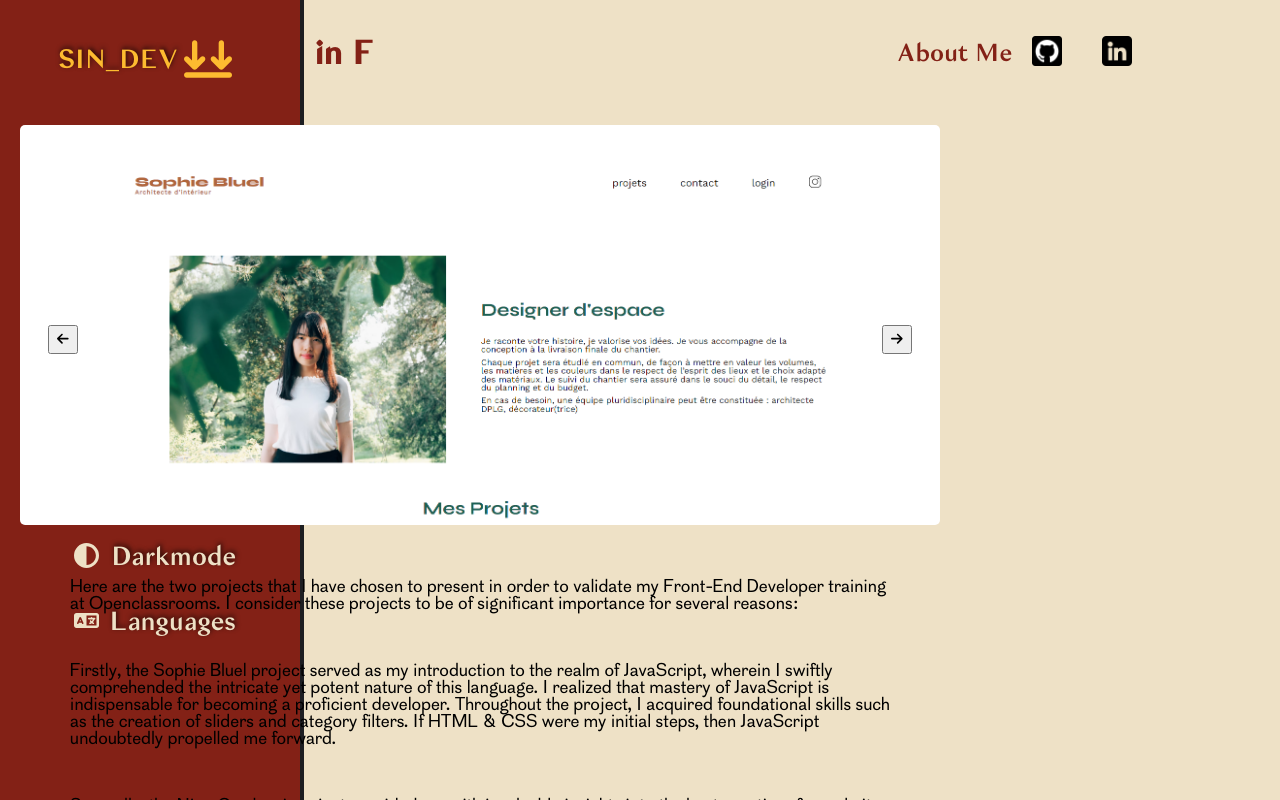
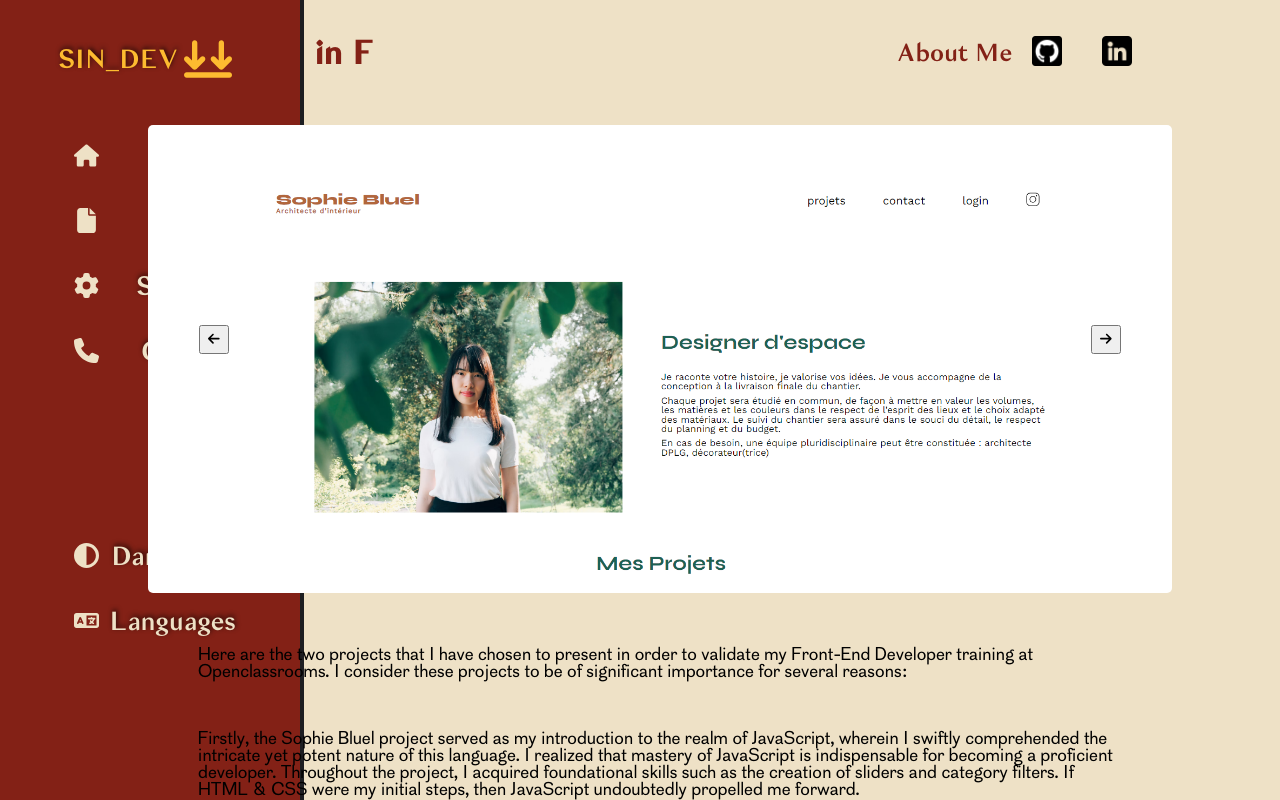
Before and after one commit to UdotBdot/Openclassrooms_P12_Portfolio, a React (Vite) app: page /works in a window 1280 px wide. Shown: the top 800 px of the page. Built offline with nearby package versions, Linux system fonts and the light colour scheme.

Commit message:
FIX: pt2

```diff
--- a/src/components/MainWorks/MainWorks.jsx
+++ b/src/components/MainWorks/MainWorks.jsx
@@ -33,9 +33,10 @@ function MainWorks() {
   return (
     <>
     {isLoading ? (<SkeletonWorks />) : (
-      <div className='Works'>
+      <article className='Article'>
+<div className='Works'>
       <div className='slider'>
-        <img width={920} height={400} src={images[currentImageIndex]} alt={`Work ${currentImageIndex + 1}`} />
+        <img src={images[currentImageIndex]} alt={`Work ${currentImageIndex + 1}`} />
         <button className='btn1 btn-style' onClick={prevSlide}> <FontAwesomeIcon icon={faArrowLeft}/> </button>
         <button className='btn2 btn-style' onClick={nextSlide}> <FontAwesomeIcon icon={faArrowRight}/></button>
       </div>
@@ -51,6 +52,8 @@ function MainWorks() {
         </p>
       </div>
     </div>
+      </article>
+
     )}
 
     </>
--- a/src/components/MainWorks/MainWorks.scss
+++ b/src/components/MainWorks/MainWorks.scss
@@ -2,13 +2,15 @@
 
 .Works {
     position: relative;
-    padding: 20px;
+    margin: 20px;
     height: 400px;
-    width: 920px;
+    width: 100%;
     & img {
         cursor: pointer;
         object-fit: cover;
         border-radius: 5px;
+        width: 100%;
+        height: 100;
     }
     .btn1 {
         position: absolute;
--- a/src/components/TextAboutMe/TextAboutMe.jsx
+++ b/src/components/TextAboutMe/TextAboutMe.jsx
@@ -17,7 +17,8 @@ function TextAboutMe() {
   return (
 <>
     {isLoading ? (<SkeletonAboutMe />) : (
-        <div className='About-me'>
+      <article className='Article'>
+ <div className='About-me'>
         <h2>
             About Me
         </h2>
@@ -34,6 +35,8 @@ function TextAboutMe() {
             By incorporating thoses principles into my development projects, I aim to not only create unique experiences but also contribute to a more environmentally friendly ecosystem. Together, let us build a more sustainable future for generations to come.
         </p>
     </div>
+      </article>
+
     )}
     </>
   )
```
